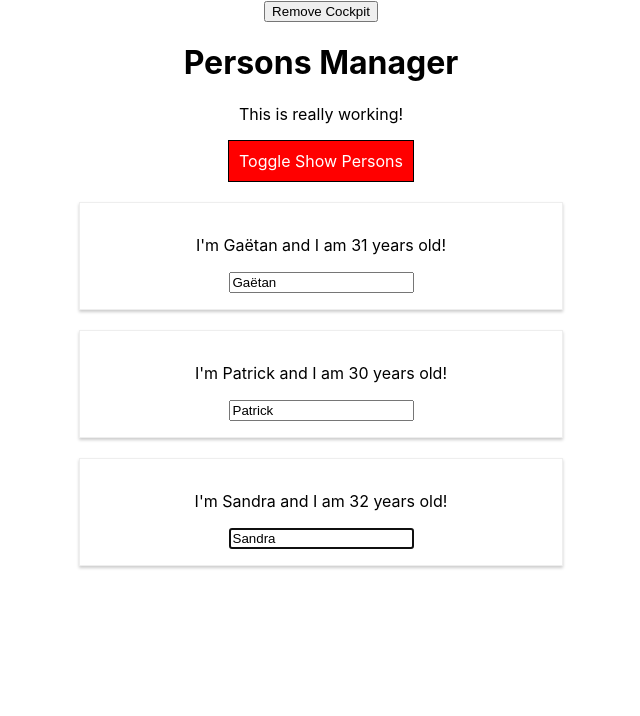
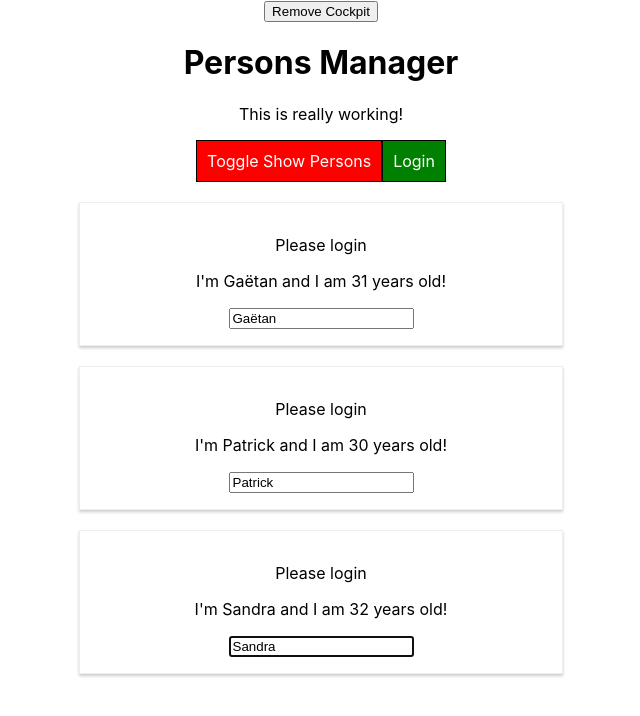
Before and after one commit to gaetanBloch/react-components, a React (Create React App) app: page / in a window 1280 px wide. Shown: the top 716 px of the page, without its empty margins (319-959 px from the left). Built offline with nearby package versions, Linux system fonts and the light colour scheme.

Commit message:
Used a props chain

```diff
--- a/src/Containers/App.js
+++ b/src/Containers/App.js
@@ -15,7 +15,8 @@
     ],
     showPersons: false,
     showCockpit: true,
-    changeCounter: 0
+    changeCounter: 0,
+    authenticated: false
   };
 
   constructor(props) {
@@ -70,6 +71,10 @@
     });
   };
 
+  loginHandler = () => {
+    this.setState({authenticated: true});
+  }
+
   render() {
     console.log('[App.js] render')
 
@@ -78,7 +83,8 @@
       persons = <Persons
         persons={this.state.persons}
         clicked={this.deletePersonHandler}
-        changed={this.changeNameHandler} />
+        changed={this.changeNameHandler}
+        isAuthenticated={this.state.authenticated} />
     }
 
     return (
@@ -89,6 +95,7 @@
           title={this.props.appTitle}
           personsLength={this.state.persons.length}
           showPersons={this.state.showPersons}
+          login={this.loginHandler}
           clicked={this.togglePersonsHandler} /> : null
         }
         {persons}
--- a/src/components/Cockpit/Cockpit.js
+++ b/src/components/Cockpit/Cockpit.js
@@ -47,6 +47,7 @@
       <button ref={toggleButtonRef} className={btnClass} onClick={props.clicked}>
         Toggle Show Persons
       </button>
+      <button onClick={props.login}>Login</button>
     </div>
   );
 };
--- a/src/components/Persons/Person/Person.js
+++ b/src/components/Persons/Person/Person.js
@@ -28,6 +28,7 @@
       // <React.Fragment>
       // <WithClass classes={styles.Person}>
       <Auxiliary>
+        {this.props.isAuth ? <p>Authenticated!</p> : <p>Please login</p>}
         <p onClick={this.props.click} style={pStyle}>
           I'm {this.props.name} and I am {this.props.age} years old!
         </p>
--- a/src/components/Persons/Persons.js
+++ b/src/components/Persons/Persons.js
@@ -37,6 +37,7 @@
         name={person.name}
         age={person.age}
         key={person.id}
+        isAuth={this.props.isAuthenticated}
         click={() => this.props.clicked(index)}
         nameChanged={(event) => this.props.changed(event, person.id)} />
     });
```
